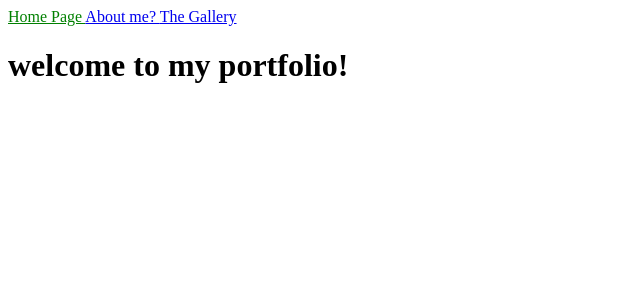
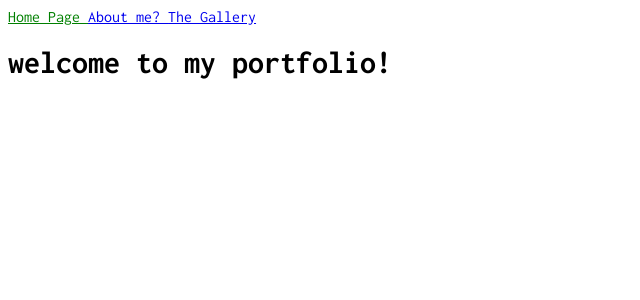
Before and after one commit to BooxStone/BooxStone.github.io, a Jekyll site: the page built from index.html, in a window 1280 px wide. Shown: the top 300 px of the page, without its empty margins (0-640 px from the left). Built offline with Jekyll 4.4.1, drawn with Linux system fonts in a browser that asks for light colours.

Commit message:
Update styles.scss

```diff
--- a/assets/css/styles.scss
+++ b/assets/css/styles.scss
@@ -1,3 +1,19 @@
 ---
 ---
 @import "main";
+
+body {
+
+  font-family: 'Inconsolata', monospace;
+
+  font-weight: 400; /* Example: set a default font weight */
+
+}
+
+h1, h2, h3 {
+
+  font-family: 'Inconsolata', monospace;
+
+  font-weight: 700; /* Example: set a different font weight for headings */
+
+}
```
